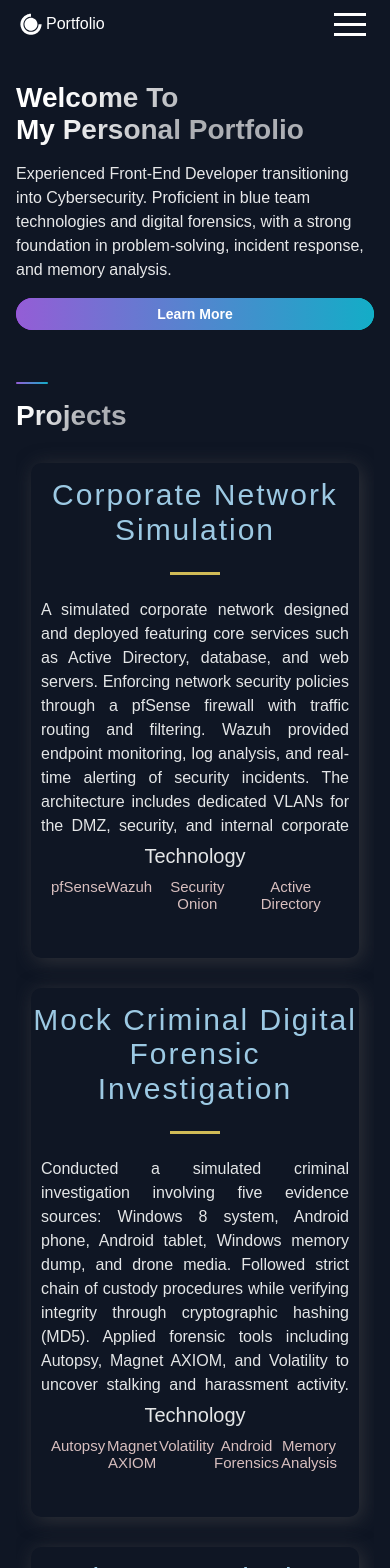
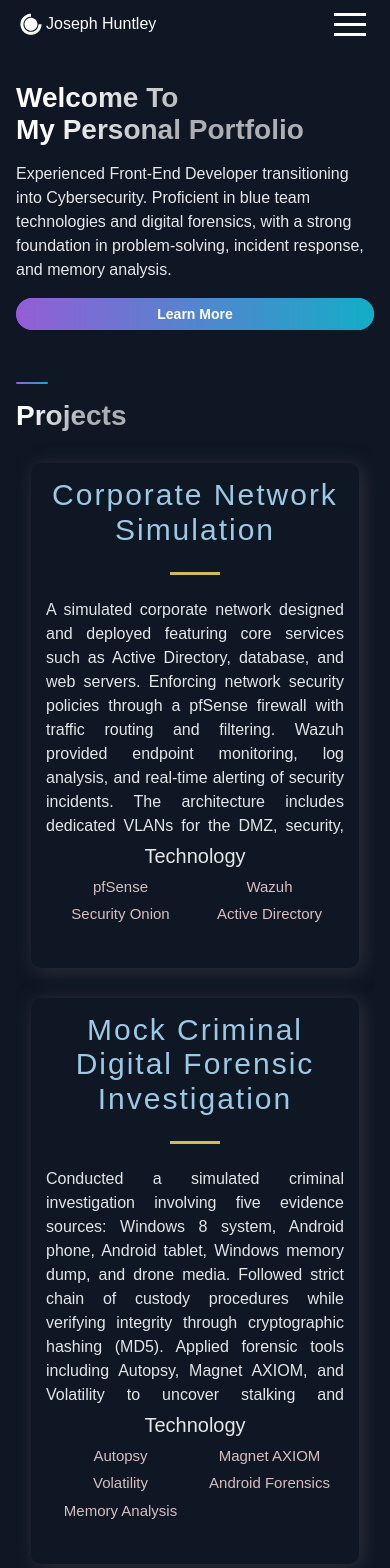
Before and after one commit to JosephHuntley/Portfolio_Updated, a React (Vite) app: page / in a window 390 px wide. Shown: the top 1568 px of the page. Built offline with nearby package versions, Linux system fonts and the light colour scheme.

Commit message:
Updated to add blog link, remove htb from header, and fix issue with z-index of project titles on mobile

```diff
--- a/src/components/Menu/Menu.jsx
+++ b/src/components/Menu/Menu.jsx
@@ -23,7 +23,7 @@ const Menu = () => {
           href="/"
           style={{ display: "flex", alignItems: "center", color: "white" }}
         >
-          <DiCssdeck size="3rem" /> <span>Portfolio</span>
+          <DiCssdeck size="3rem" /> <span>Joseph Huntley</span>
         </a>
 
         <Hamburger
@@ -46,9 +46,9 @@ const Menu = () => {
               <li onClick={() => setIsOpen(false)}>
                 <NavLink href="#about">About</NavLink>
               </li>
-              {/* <li onClick={() => setIsOpen(false)}>
-                <NavLink href="#blog">Blog</NavLink>
-              </li>*/}
+              <li onClick={() => setIsOpen(false)}>
+                <NavLink target="_blank" rel="noopener noreferrer" href="https://cybersandbox7.wordpress.com/">Blog</NavLink>
+              </li>
             </Links>
             <Icons>
               <SocialIcons
@@ -70,7 +70,7 @@ const Menu = () => {
                 target="_blank"
                 aria-label="Check out my LinkedIn"
               >
-                <SiHackthebox size={48} />
+                {/* <SiHackthebox size={48} /> */}
               </SocialIcons>
             </Icons>
           </Nav>
--- a/src/components/header/Header.jsx
+++ b/src/components/header/Header.jsx
@@ -30,7 +30,7 @@ const Header = () => {
 
         <NavLink href="#about">About</NavLink>
 
-        {/* <NavLink href="#blog">Blog</NavLink> */}
+        <NavLink target="_blank" rel="noopener noreferrer" href="https://cybersandbox7.wordpress.com/">Blog</NavLink>
       </Div2>
       <Div3>
         <SocialIcons
@@ -47,9 +47,9 @@ const Header = () => {
         >
           <AiFillLinkedin size={32} />
         </SocialIcons>
-        <SocialIcons href="https://app.hackthebox.com/profile/2520835">
+        {/* <SocialIcons href="https://app.hackthebox.com/profile/2520835">
           <SiHackthebox size={32} />
-        </SocialIcons>
+        </SocialIcons> */}
       </Div3>
     </Container>
   );
--- a/src/components/projects/ProjectsStyles.js
+++ b/src/components/projects/ProjectsStyles.js
@@ -43,9 +43,12 @@ export const BlogCard = styled.div`
 `;
 export const TitleContent = styled.div`
   text-align: center;
-  z-index: 20;
+  z-index: 4;
   width: 100%;
   color: #e4e6e7;
+  @media ${(props) => props.theme.breakpoints.sm} {
+    padding: 0rem 1.5rem;
+  }
 `;
 
 export const HeaderThree = styled.h3`
@@ -85,7 +88,7 @@ export const CardInfo = styled.p`
   overflow-x: scroll;
   margin-bottom: 1rem;
   @media ${(props) => props.theme.breakpoints.sm} {
-    padding: 0.3rem 1rem;
+    padding: 0.3rem 1.5rem;
   }
 `;
 
@@ -114,6 +117,11 @@ export const TagList = styled.ul`
   justify-content: space-around;
   padding: 2rem;
   padding-top: 1rem;
+  @media ${(props) => props.theme.breakpoints.sm} {
+    display: grid;
+    grid-template-columns: 1fr 1fr; /* ✅ correct syntax */
+    gap: 1rem; /* optional: adds spacing between grid items */
+  }
 `;
 export const Tag = styled.li`
   color: #d8bfbf;
```
